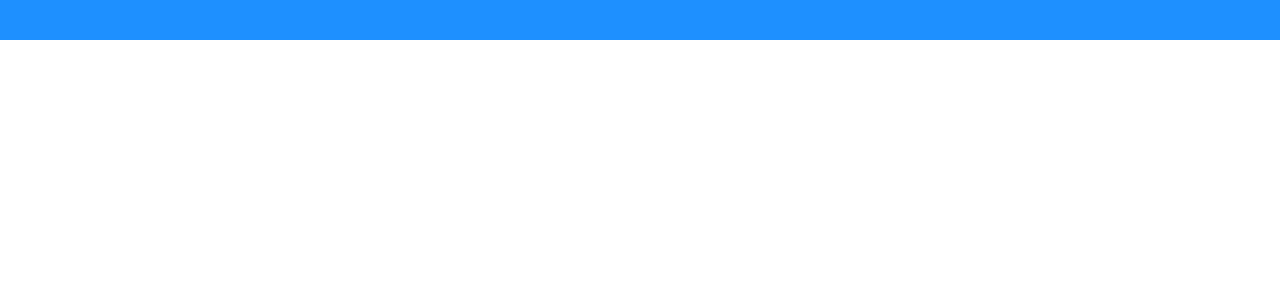
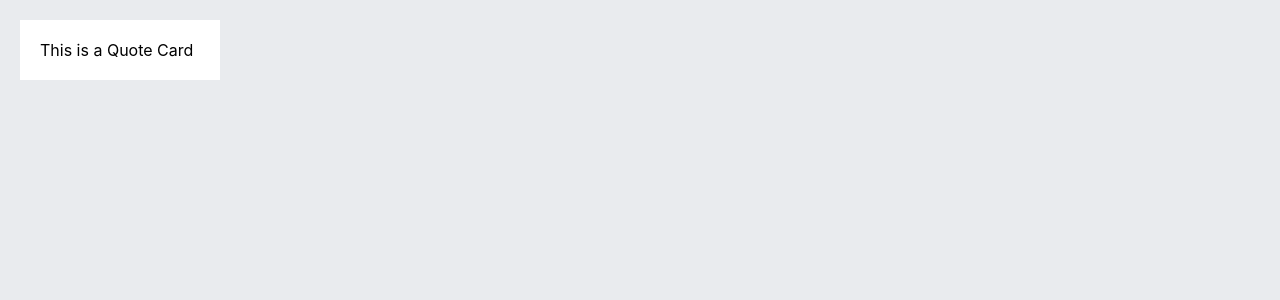
Before and after one commit to QWERTYP5391/quotes-frontend, a React (Create React App) app: page / in a window 1280 px wide. Shown: the top 300 px of the page. Built offline with nearby package versions, Linux system fonts and the light colour scheme.

Commit message:
Change some colors

```diff
--- a/src/App.js
+++ b/src/App.js
@@ -1,4 +1,4 @@
-import React, { Component } from 'react';
+import React, {Component} from 'react';
 import './App.css';
 import QuoteCard from './components/QuoteCard'
 
@@ -9,6 +9,7 @@ class App extends Component {
             <div id="container">
                 <QuoteCard/>
             </div>
+
         );
     }
 }
--- a/src/components/QuoteCard.js
+++ b/src/components/QuoteCard.js
@@ -1,10 +1,11 @@
 import * as React from "react";
 import '../styles/styles.css'
+
 class QuoteCard extends React.Component {
 
     render() {
         return (
-            <div className="card"></div>
+            <div className="card">This is a Quote Card</div>
         )
 
     }
--- a/src/styles/styles.css
+++ b/src/styles/styles.css
@@ -1,5 +1,14 @@
 .card {
     grid-area: card;
-    background-color: #1E90FF;
+    background-color: #ffffff;
     padding: 20px;
 }
+
+body {
+    display: grid;
+    grid-template-rows: 100fr 300fr;
+    grid-template-columns: 200px 200px;
+    background-color: #e9ebee;
+    padding: 20px;
+    margin: 0;
+}
```
Lines whose indentation alone changed are shown as unchanged.
